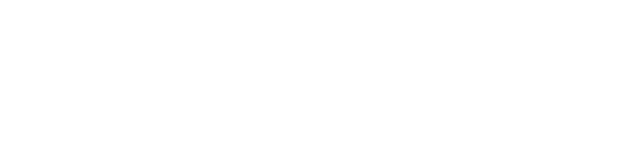
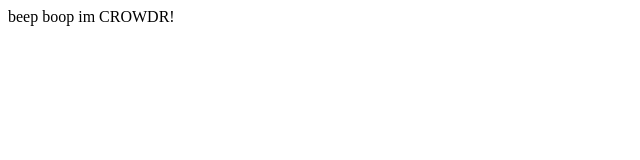
Before and after one commit to jasontonk/WEB-JS, a plain HTML site: page index.html in a window 1280 px wide. Shown: the whole page, without its empty margins (0-640 px from the left). Drawn offline with Linux system fonts and the light colour scheme.

```diff
--- a/index.html
+++ b/index.html
@@ -8,6 +8,6 @@
     <title>Document</title>
 </head>
 <body>
-
+    beep boop im CROWDR!
 </body>
 </html>
```
